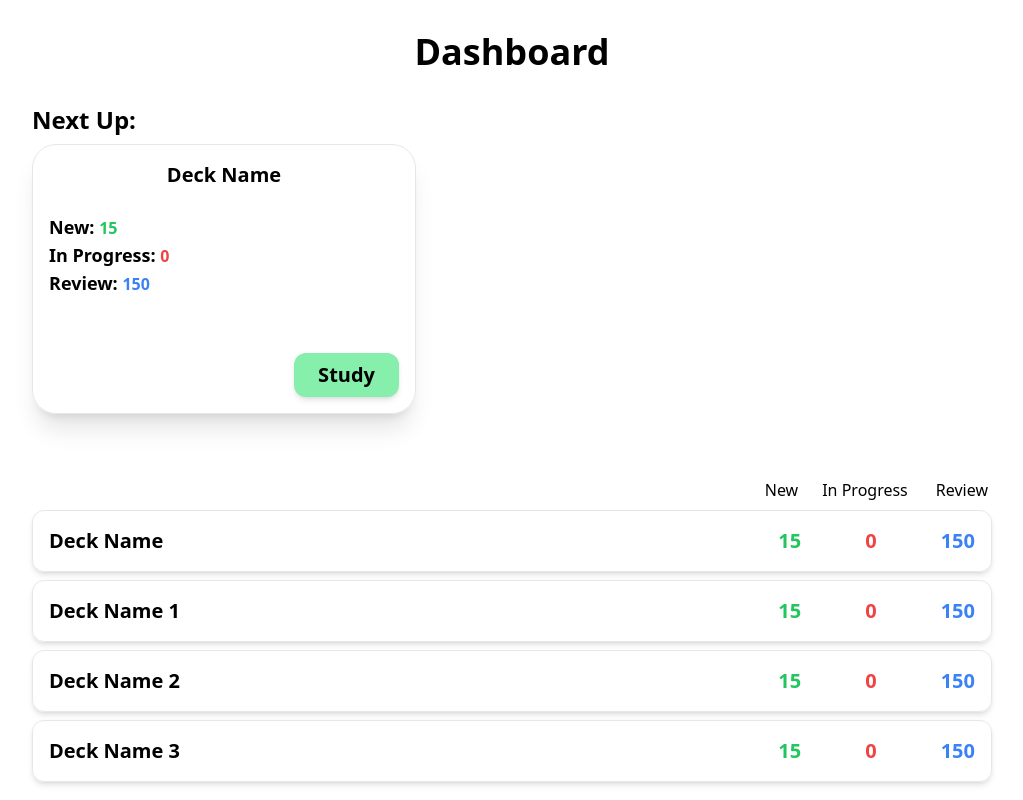
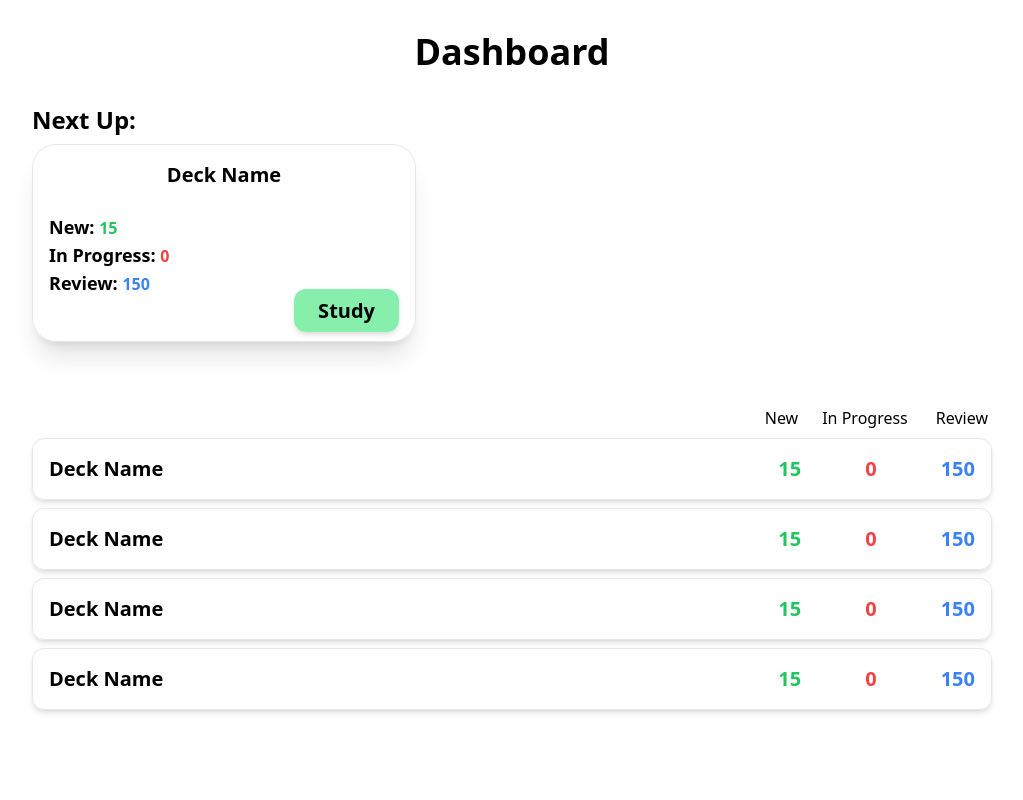
Before and after one commit to foggeydoughtnut/nihongo-flash, a Nuxt app: page / in a window 1280 px wide. Shown: the whole page, without its empty margins (128-1151 px from the left). Built offline with nearby package versions, Linux system fonts and the light colour scheme.

Commit message:
got the specific deck page done

```diff
--- a/components/card.vue
+++ b/components/card.vue
@@ -1,6 +1,6 @@
 <template>
   <div class="w-96 rounded-3xl shadow-xl p-4 border">
-    <h1 class="text-xl font-semibold text-center">{{ deckName }}</h1>
+    <h1 class="text-xl font-semibold text-center">{{ deck?.name }}</h1>
     <div class="mt-6">
       <span class="text-lg font-semibold">New: </span><span class="text-green-500 font-semibold">{{ deck?.new }}</span>
     </div>
@@ -11,11 +11,11 @@
       <span class="text-lg font-semibold">Review: </span><span class="text-blue-500 font-semibold">{{ deck?.review }}</span>
     </div>
     <div class="text-end">
-      <button
+      <NuxtLink :to="`/deck/${deck?.id}`" prefetch
         class="text-center text-xl p-2 px-6 rounded-xl mt-14 font-semibold shadow-md hover:shadow-lg delay-75 duration-300 transition-all bg-green-300 hover:bg-green-400"
       >
         Study
-      </button>
+      </NuxtLink>
     </div>
 
   </div>
@@ -25,7 +25,6 @@
   import Deck from '../types/Deck';
 
   const props = defineProps({
-    deckName: String,
     deck: Object as PropType<Deck>
   });
   console.log(props.deck)
--- a/components/deckCard.vue
+++ b/components/deckCard.vue
@@ -1,17 +1,16 @@
 <template>
-  <div class="w-full rounded-xl shadow-md p-4 border flex flex-row hover:shadow-xl delay-75 duration-300 transition-all">
-    <span class="text-xl font-semibold flex-1 text-start">{{ deckName }}</span>
+  <NuxtLink :to="`/deck/${deck?.id}`" class="w-full rounded-xl shadow-md p-4 border flex flex-row hover:shadow-xl delay-75 duration-300 transition-all">
+    <span class="text-xl font-semibold flex-1 text-start">{{ deck?.name }}</span>
     <span class="text-green-500 font-semibold text-xl text-end mr-16">{{ deck?.new }}</span>
     <span class=" text-red-500 font-semibold text-xl text-end mr-16">{{ deck?.inProgress }}</span>
     <span class="text-blue-500 font-semibold text-xl text-end">{{ deck?.review }}</span>
-  </div>
+  </NuxtLink>
 </template>
 
 <script setup lang="ts">
 import Deck from '../types/Deck';
 
 const props = defineProps({
-  deckName: String,
   deck: Object as PropType<Deck>
 });
 console.log(props.deck)
--- a/nuxt.config.ts
+++ b/nuxt.config.ts
@@ -24,6 +24,7 @@ export default {
   ],
   modules: [
     '@nuxtjs/tailwindcss',
+    'nuxt-svgo',
   ],
   tailwindcss: {
     exposeConfig: true,
--- a/package.json
+++ b/package.json
@@ -14,6 +14,7 @@
     "@nuxt/typescript-build": "^3.0.1",
     "@types/node": "^18.16.19",
     "nuxt": "^3.6.2",
+    "nuxt-svgo": "^3.3.0",
     "typescript": "^5.1.6"
   },
   "dependencies": {
--- a/pages/deck/[id].vue
+++ b/pages/deck/[id].vue
@@ -1,9 +1,37 @@
 <template>
-  <div>
-
+  <div class="font-sans flex flex-col md:w-3/4 w-11/12 mx-auto">
+    <Card :deck="deck" class="self-center mt-8" />
+    <div class="flex flex-row gap-8 self-center mt-8">
+      <button
+        class="text-center text-xl p-4 px-4 rounded-xl font-semibold shadow-md hover:shadow-lg delay-75 duration-300 transition-all bg-green-300 hover:bg-green-400">
+        Deck Settings
+      </button>
+      <button
+        class="text-center text-xl p-4 px-4 rounded-xl font-semibold shadow-md hover:shadow-lg delay-75 duration-300 transition-all bg-green-300 hover:bg-green-400">
+        Deck Statistics
+      </button>
+    </div>
   </div>
 </template>
 
 <script setup lang="ts">
+import Deck from '../../types/Deck';
+//@ts-ignore
+const { params } = useRoute();
+const deckId: number = params.id;
+
+// TODO: Get the deck information from the server
+const deck = {
+  id: deckId,
+  name: 'Deck Name',
+  new: 15,
+  inProgress: 0,
+  review: 150,
+} as Deck;
+
+
+
+
+
 
 </script>
--- a/pages/index.vue
+++ b/pages/index.vue
@@ -3,7 +3,7 @@
   <div class="font-sans flex flex-col md:w-3/4 w-11/12 mx-auto">
     <h1 class="font-semibold text-4xl mt-8 text-center">Dashboard</h1>
     <h2 class="text-2xl font-semibold mt-8 my-2">Next Up:</h2>
-    <Card deckName="Deck Name" :deck="deck"/>
+    <Card :deck="deck"/>
     <div class="flex flex-row text-md mt-16">
       <span class="flex-1 text-end mr-6">New</span>
       <span class="mr-7">In Progress</span>
@@ -11,10 +11,10 @@
 
 
     </div>
-    <DeckCard deckName="Deck Name" :deck="deck" class="mt-2"/>
-    <DeckCard deckName="Deck Name 1" :deck="deck" class="mt-2"/>
-    <DeckCard deckName="Deck Name 2" :deck="deck" class="mt-2"/>
-    <DeckCard deckName="Deck Name 3" :deck="deck" class="mt-2"/>
+    <DeckCard :deck="deck" class="mt-2"/>
+    <DeckCard :deck="deck" class="mt-2"/>
+    <DeckCard :deck="deck" class="mt-2"/>
+    <DeckCard :deck="deck" class="mt-2"/>
 
   </div>
 </template>
@@ -22,6 +22,8 @@
 <script setup lang="ts">
 import Deck from '../types/Deck';
   const deck = <Deck>{
+    id: 1,
+    name: 'Deck Name',
     new: 15,
     inProgress: 0,
     review: 150,
--- a/pages/login.vue
+++ b/pages/login.vue
@@ -21,7 +21,6 @@
           class="border w-full h-12 rounded-lg text-lg p-4 shadow-md hover:shadow-lg delay-75 transition-all duration-300"
           placeholder="Password" id="password" />
       </div>
-
 
       <NuxtLink to="/" class="
         text-center
--- a/types/Deck.tsx
+++ b/types/Deck.tsx
@@ -1,5 +1,7 @@
 
 interface Deck {
+  id: number,
+  name: string,
   new: number,
   inProgress: number,
   review: number
```
Also changed, not shown: 1 other file (tests, documents, lock files or other folders).
